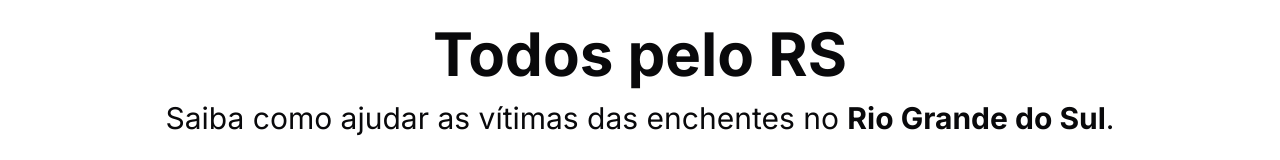
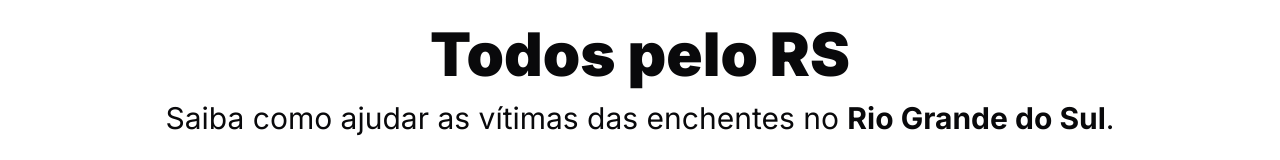
Before and after one commit to marcelopoars/todospelors-app, a Next.js app: page / in a window 1280 px wide. Shown: the top 160 px of the page. Built offline with nearby package versions, Linux system fonts and the light colour scheme.

Commit message:
chore: edit header styles

```diff
--- a/src/app/layout.tsx
+++ b/src/app/layout.tsx
@@ -2,7 +2,7 @@ import type { Metadata } from "next";
 import { Inter } from "next/font/google";
 import "./globals.css";
 
-const inter = Inter({ subsets: ["latin"], weight: ["400", "600", "700"] });
+const inter = Inter({ subsets: ["latin"], weight: ["400", "600", "700", '900'] });
 
 export const metadata: Metadata = {
   generator: "Next.js",
@@ -38,7 +38,7 @@ export default function RootLayout({
       >
         <header className="p-6">
           <div className="max-w-7xl mx-auto text-center mb-12">
-            <h1 className="text-4xl lg:text-6xl font-bold leading-tight mb-4">
+            <h1 className="text-4xl lg:text-6xl font-black leading-tight mb-4">
               Todos pelo RS
             </h1>
             <p className="text-xl lg:text-3xl">
```
